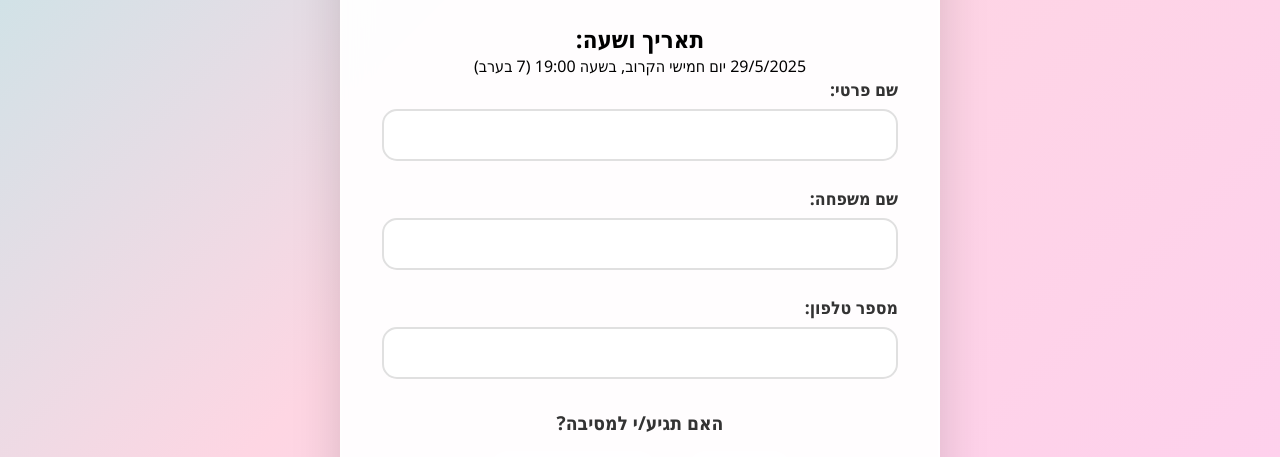
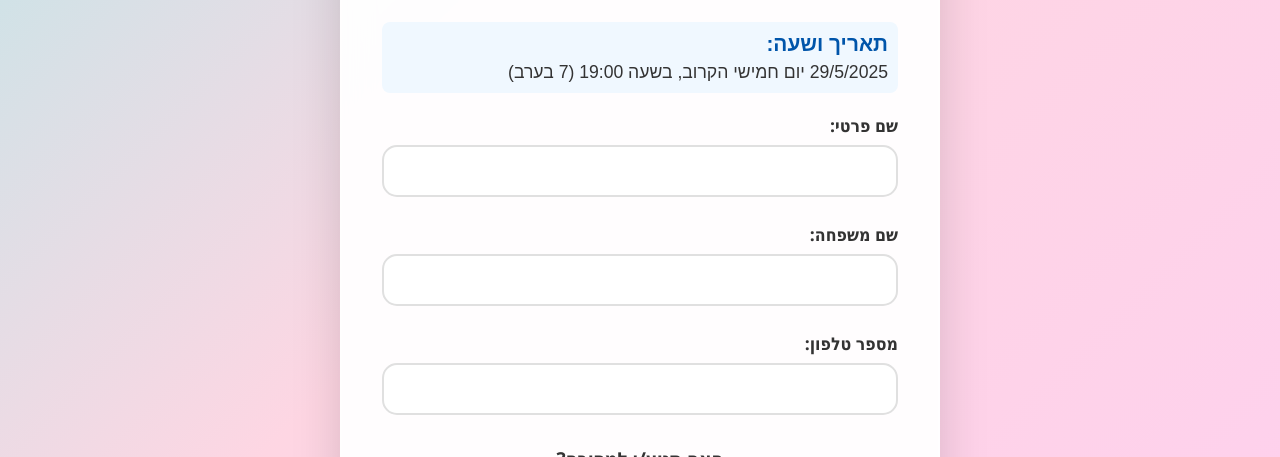
Before and after one commit to roy1155R/-, a plain HTML site: page index.html in a window 1280 px wide. Shown: the part 643-1100 px from the top of the page. Drawn offline with Linux system fonts and the light colour scheme.

Commit message:
Update style.css

```diff
--- a/style.css
+++ b/style.css
@@ -449,3 +449,24 @@ body {
     font-size: 1rem;
     margin-bottom: 12px;
 }
+.date-time-section {
+    margin: 20px 0;
+    padding: 10px;
+    background-color: #f0f8ff; /* רקע בהיר ונעים */
+    border-radius: 8px;
+    text-align: right; /* כי זה RTL */
+    font-family: Arial, sans-serif;
+    color: #333;
+    direction: rtl;
+}
+
+.date-time-section h2 {
+    margin: 0 0 6px 0;
+    font-size: 1.3rem;
+    color: #0055aa;
+}
+
+.date-time-section p {
+    margin: 0;
+    font-size: 1.1rem;
+}
```
